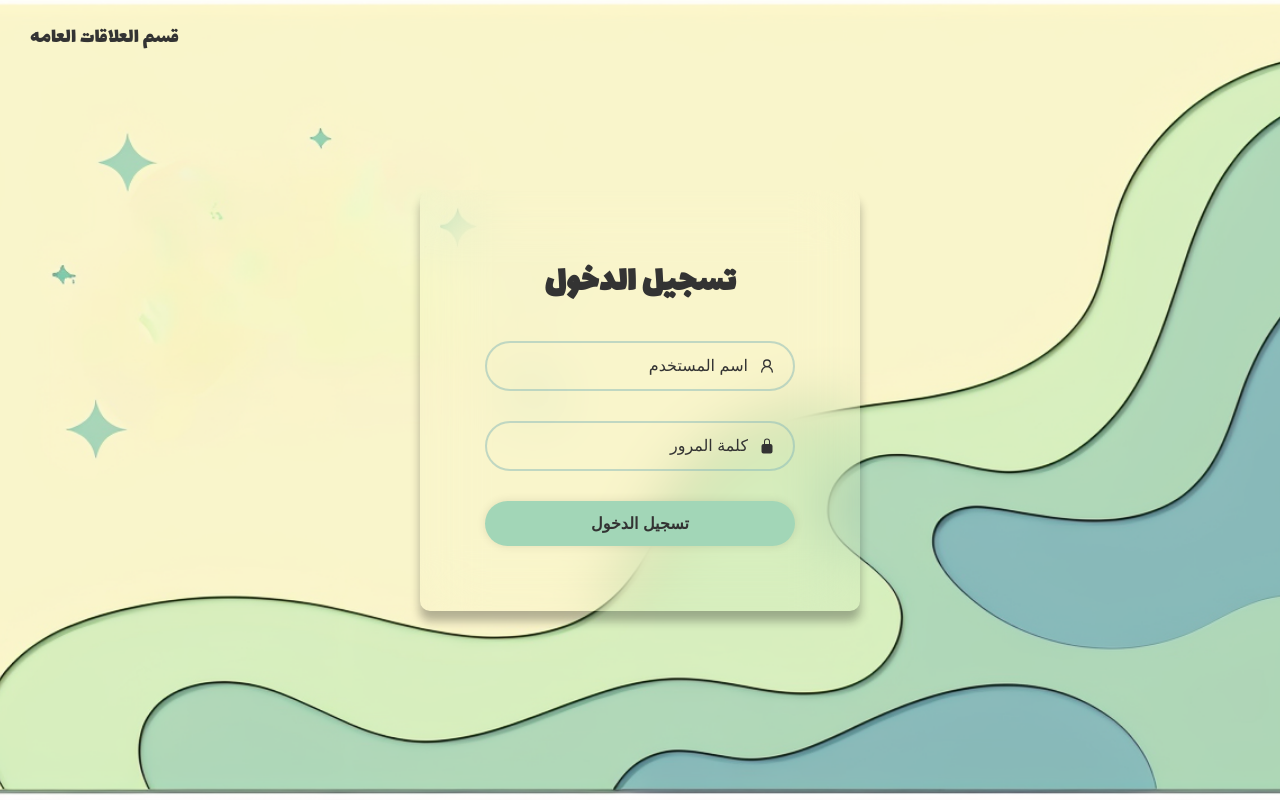
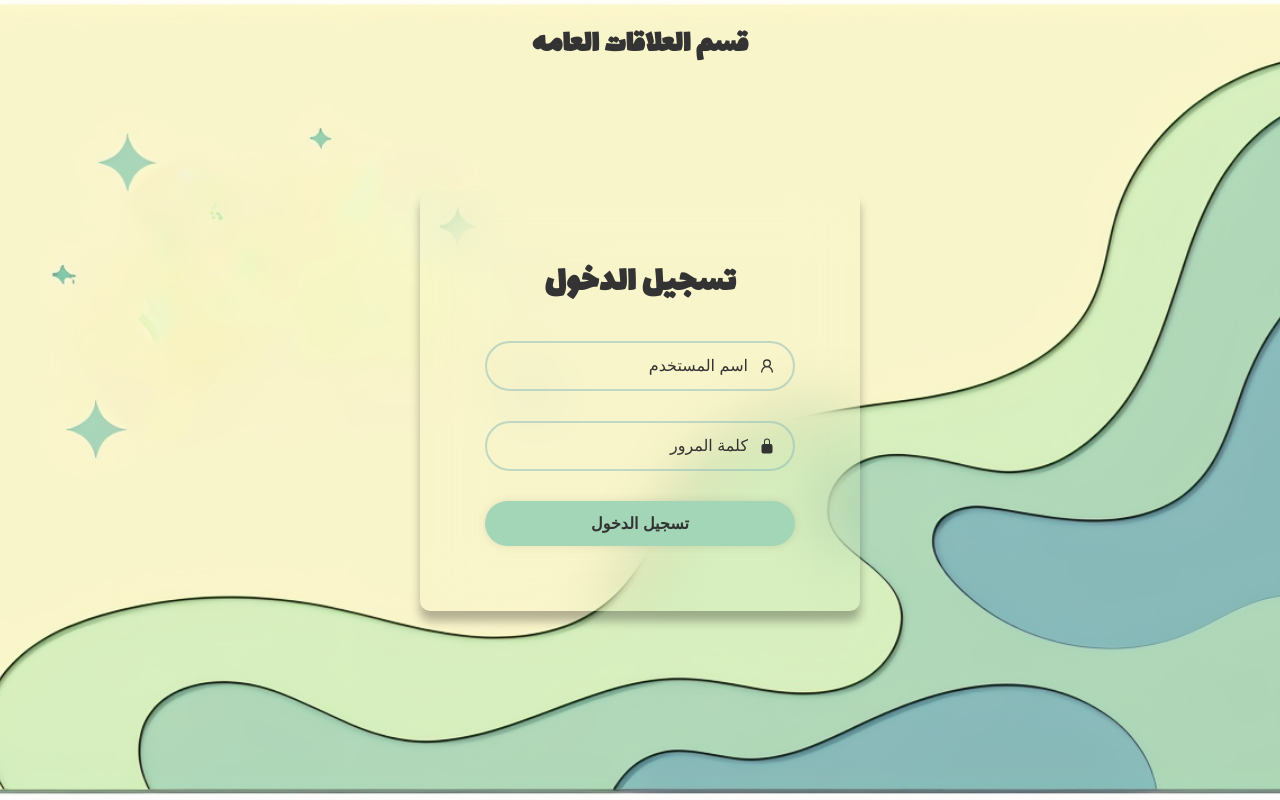
Before and after one commit to RooQaa/Inventory, a React (Create React App) app in the folder client/: page / in a window 1280 px wide. Built offline with nearby package versions, Linux system fonts and the light colour scheme.

Commit message:
header update 2

```diff
--- a/client/src/Components/LoginPage/LoginPage.css
+++ b/client/src/Components/LoginPage/LoginPage.css
@@ -8,9 +8,12 @@
 .header {
   position: absolute;
   top: 20px;
-  left: 30px;
-  font-size: 22px;
+  left: 50%;
+  transform: translateX(-50%);
+  font-size: 32px;
+  font-weight: bold;
   color: #333;
+  text-align: center;
 }
 body {
   font-family: "Lalezar", system-ui;
```
